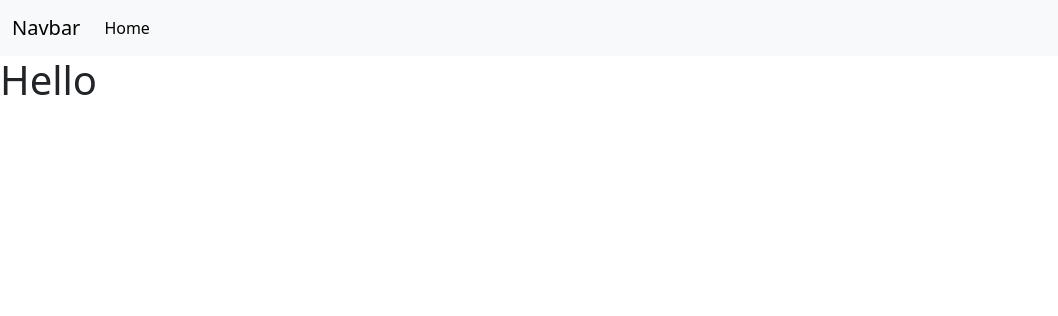
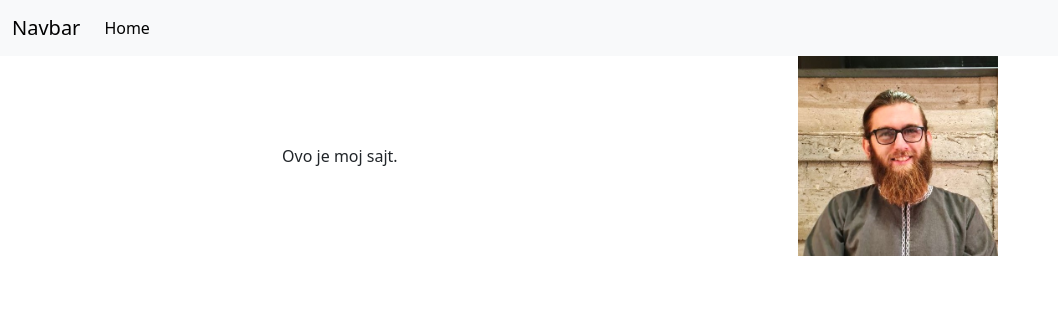
Before and after one commit to Dzemil/dzemilsajt, a Django app: page /homepage/ in a window 1280 px wide. Shown: the top 316 px of the page, without its empty margins (0-1058 px from the left). Run offline with Django 4.2, Linux system fonts and the light colour scheme.

Commit message:
added css

```diff
--- a/dzemilsajt/settings.py
+++ b/dzemilsajt/settings.py
@@ -25,7 +25,7 @@ SECRET_KEY = 'django-insecure-dvq&yf#4t1_zbu&augo(ylat7k@btt8+2+u(cy&g6pnigl%rav
 # SECURITY WARNING: don't run with debug turned on in production!
 DEBUG = True
 
-ALLOWED_HOSTS = []
+ALLOWED_HOSTS = ['*']
 
 
 # Application definition
@@ -122,3 +122,4 @@ STATIC_URL = 'static/'
 # https://docs.djangoproject.com/en/4.2/ref/settings/#default-auto-field
 
 DEFAULT_AUTO_FIELD = 'django.db.models.BigAutoField'
+STATIC_URL = "static/"
--- /dev/null
+++ b/homepage/static/homepage/styles.css
@@ -0,0 +1,3 @@
+#my_img {
+    height: 200px;
+}
--- a/homepage/templates/homepage/base.html
+++ b/homepage/templates/homepage/base.html
@@ -1,3 +1,5 @@
+{% load static %}
+
 <!DOCTYPE html>
 <html lang="en">
 
@@ -6,12 +8,13 @@
     <meta name="viewport" content="width=device-width, initial-scale=1.0">
     <link href="https://cdn.jsdelivr.net/npm/bootstrap@5.3.0/dist/css/bootstrap.min.css" rel="stylesheet"
         integrity="sha384-9ndCyUaIbzAi2FUVXJi0CjmCapSmO7SnpJef0486qhLnuZ2cdeRhO02iuK6FUUVM" crossorigin="anonymous">
+    <link href="{% static 'homepage/styles.css' %}" rel="stylesheet">
     <title>{% block title %}{% endblock %}</title>
 </head>
 
 <body>
     {% include 'homepage/navbar.html' %}
-    {% block base %} {% endblock %}
+    {% block base %}{% endblock %}
 
 
     <script src="https://cdn.jsdelivr.net/npm/bootstrap@5.3.0/dist/js/bootstrap.bundle.min.js"
--- a/homepage/templates/homepage/index.html
+++ b/homepage/templates/homepage/index.html
@@ -1,7 +1,14 @@
 {% extends "homepage/base.html" %}
 {% block title %}Home{% endblock %}
 {% block base %}
+{% load static %}
 
-<h1>Hello</h1>
+<div class="container d-flex justify-content-around align-items-center">
+    <div>
+        Ovo je moj sajt.
+    </div>
+    <img id="my_img" class="img-fluid" src="{% static 'homepage/img/dzemil.jpg' %}" alt="Me">
+</div>
 
-{% endblock%}
+
+{% endblock %}
```
Also changed, not shown: homepage/static/homepage/img/dzemil.jpg (added), 1 other file.
